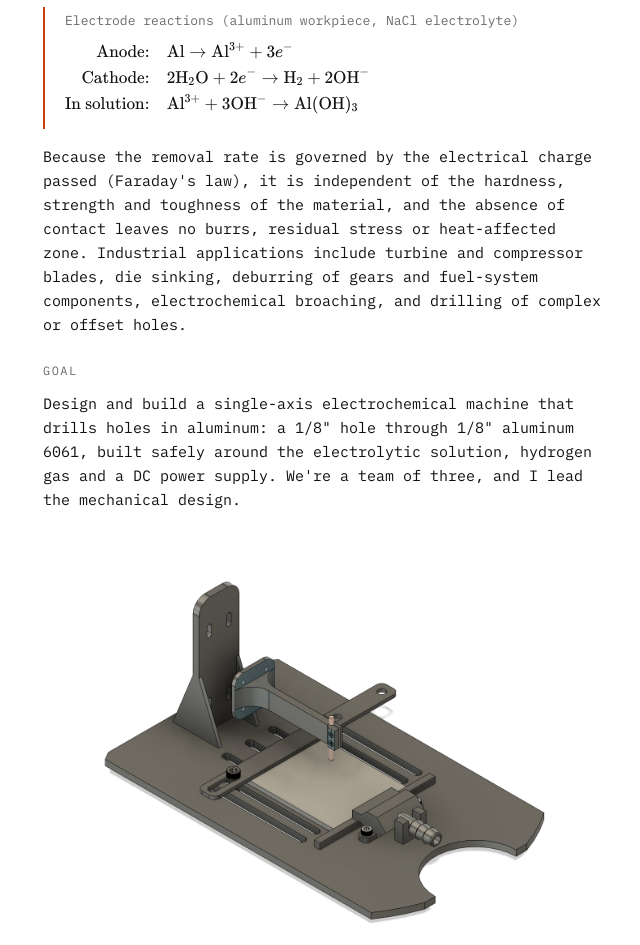
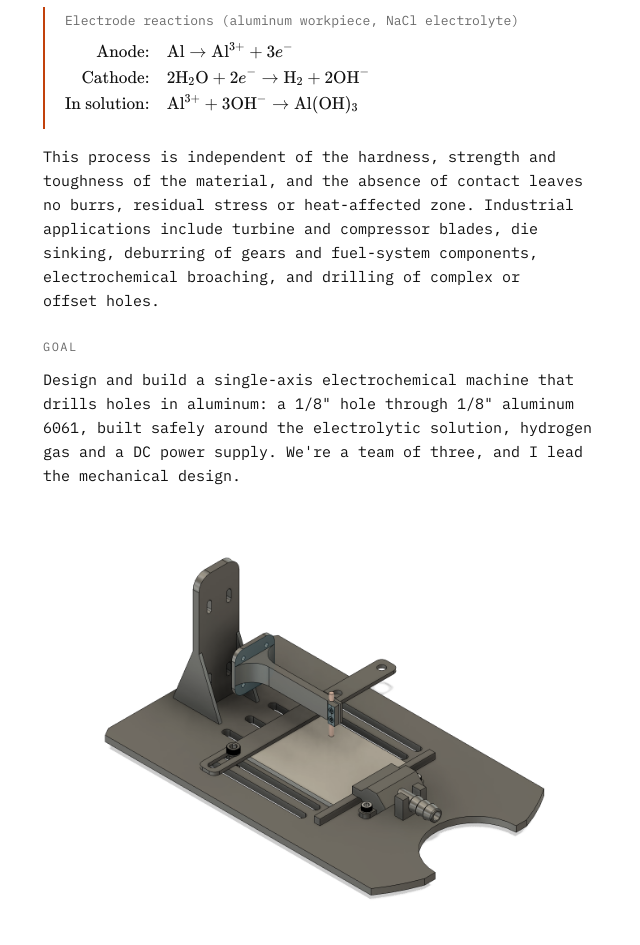
Before and after one commit to alvarolopez11lg/portfolio, an Astro site: page /projects/ecm-drilling-machine in a window 1280 px wide. Shown: the part 1108-2053 px from the top of the page, without its empty margins (385-1025 px from the left). Built offline with nearby package versions, Linux system fonts and the light colour scheme; Astro itself is replaced by a stand-in of ours.

Commit message:
ECM page: simplify second paragraph of ECM explanation
Co-Authored-By: Claude Opus 5.5 <noreply@anthropic.com>
Claude-Session: https://claude.ai/code/session_013WUqCPenbkFAC28afmSJnN

```diff
--- a/src/content/projects/ecm-drilling-machine/index.mdx
+++ b/src/content/projects/ecm-drilling-machine/index.mdx
@@ -38,7 +38,7 @@ Electrochemical machining (ECM) is a non-traditional process that removes metal
   tex={String.raw`\begin{aligned} \text{Anode:}\quad & \mathrm{Al} \rightarrow \mathrm{Al^{3+}} + 3e^- \\ \text{Cathode:}\quad & \mathrm{2H_2O} + 2e^- \rightarrow \mathrm{H_2} + \mathrm{2OH^-} \\ \text{In solution:}\quad & \mathrm{Al^{3+}} + \mathrm{3OH^-} \rightarrow \mathrm{Al(OH)_3} \end{aligned}`}
 />
 
-Because the removal rate is governed by the electrical charge passed (Faraday's law), it is independent of the hardness, strength and toughness of the material, and the absence of contact leaves no burrs, residual stress or heat-affected zone. Industrial applications include turbine and compressor blades, die sinking, deburring of gears and fuel-system components, electrochemical broaching, and drilling of complex or offset holes.
+This process is independent of the hardness, strength and toughness of the material, and the absence of contact leaves no burrs, residual stress or heat-affected zone. Industrial applications include turbine and compressor blades, die sinking, deburring of gears and fuel-system components, electrochemical broaching, and drilling of complex or offset holes.
 
 ## Goal
 
```
